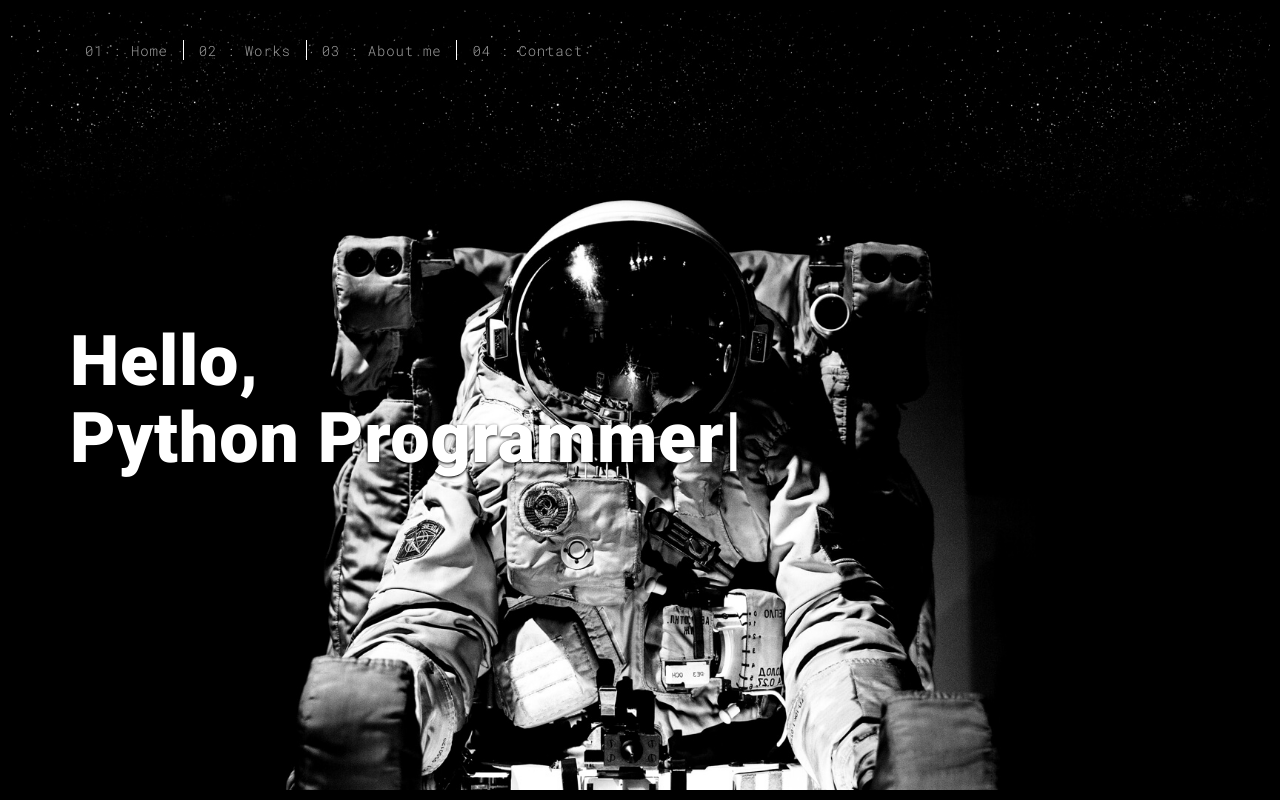
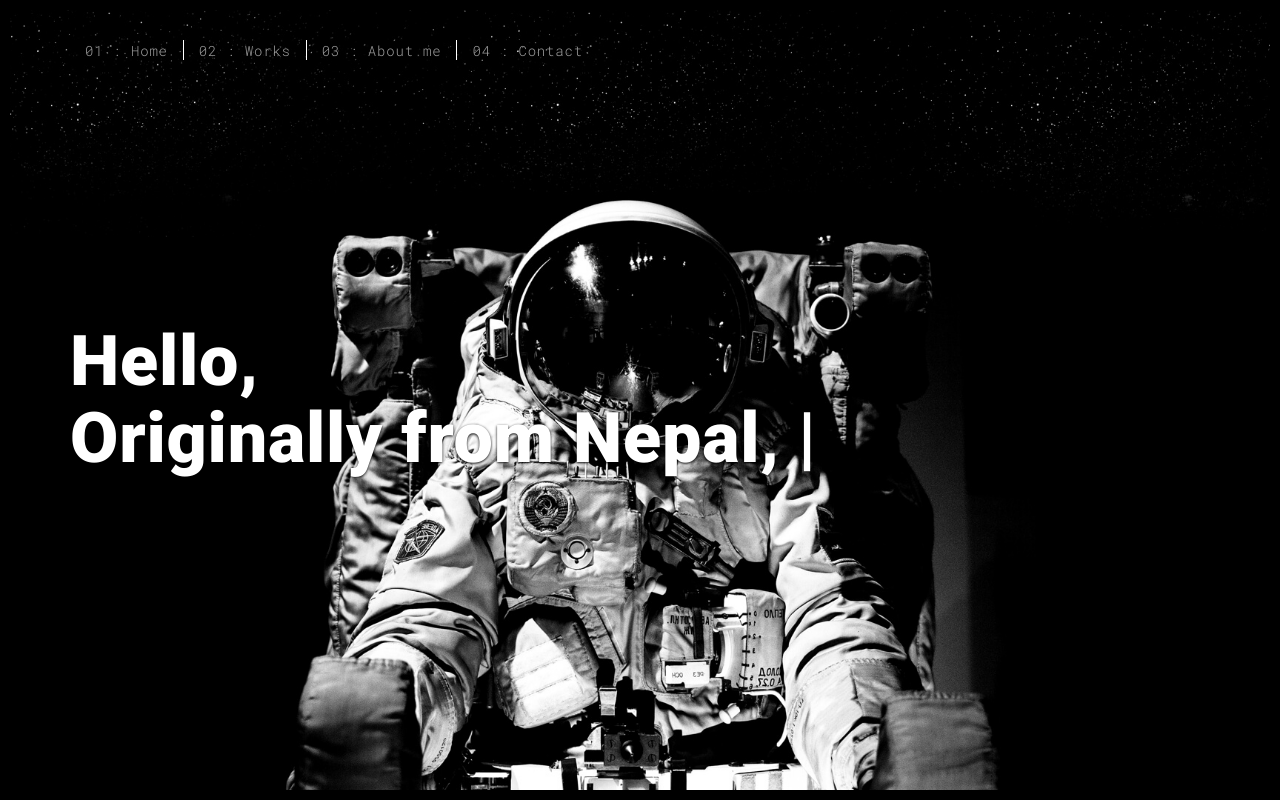
Before and after one commit to terencedangol/portfo, a Flask app: page / in a window 1280 px wide. Run offline with Flask 2, Linux system fonts and the light colour scheme; some libraries are stand-ins or nearby versions.

Commit message:
Added a line in the homepage

```diff
--- a/templates/index.html
+++ b/templates/index.html
@@ -61,7 +61,8 @@
               <h1>Hello,<br>
                 <span id="typed-strings">
                   <span>I'm Terence Dangol</span>
-                  <span>Python Programmer</span>
+                  <span>Originally from Nepal, living in Australia</span>
+				  <span>Python Programmer</span>
                   <span>Working as a Freelancer</span>
                 </span>
                 <span id="typed"></span>
```
